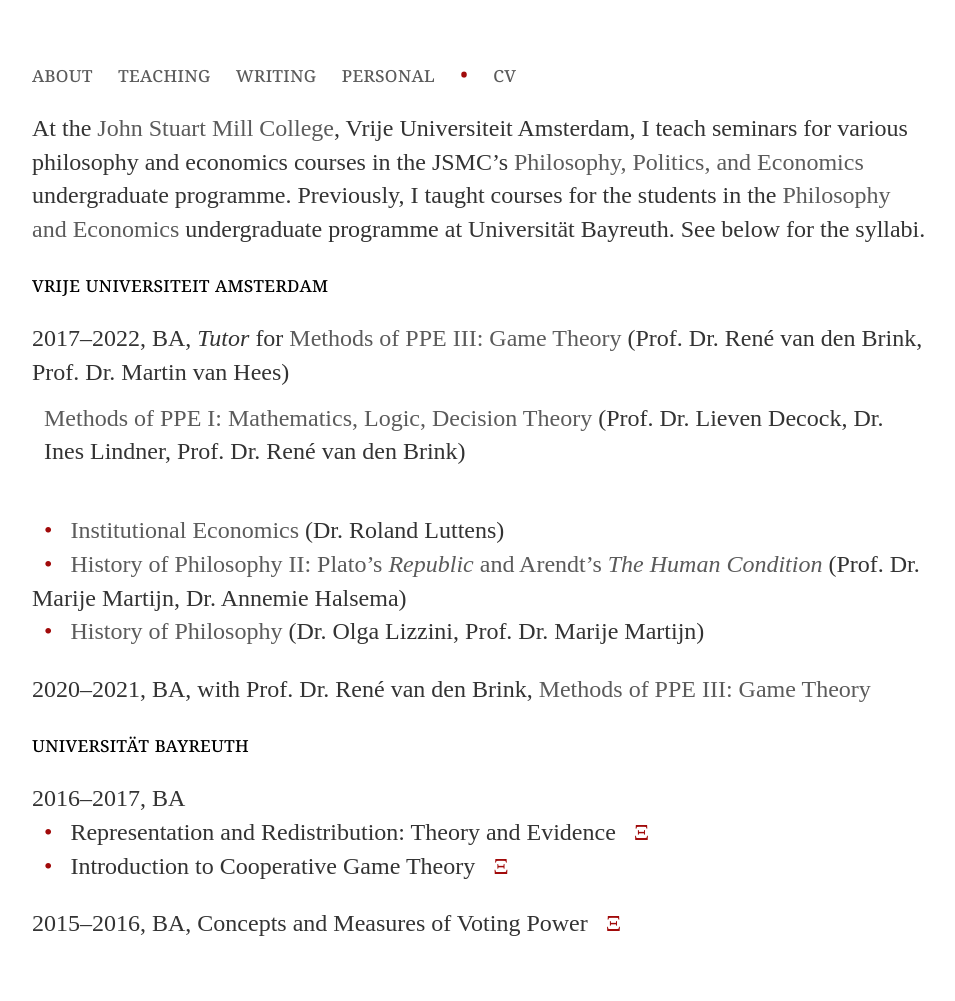
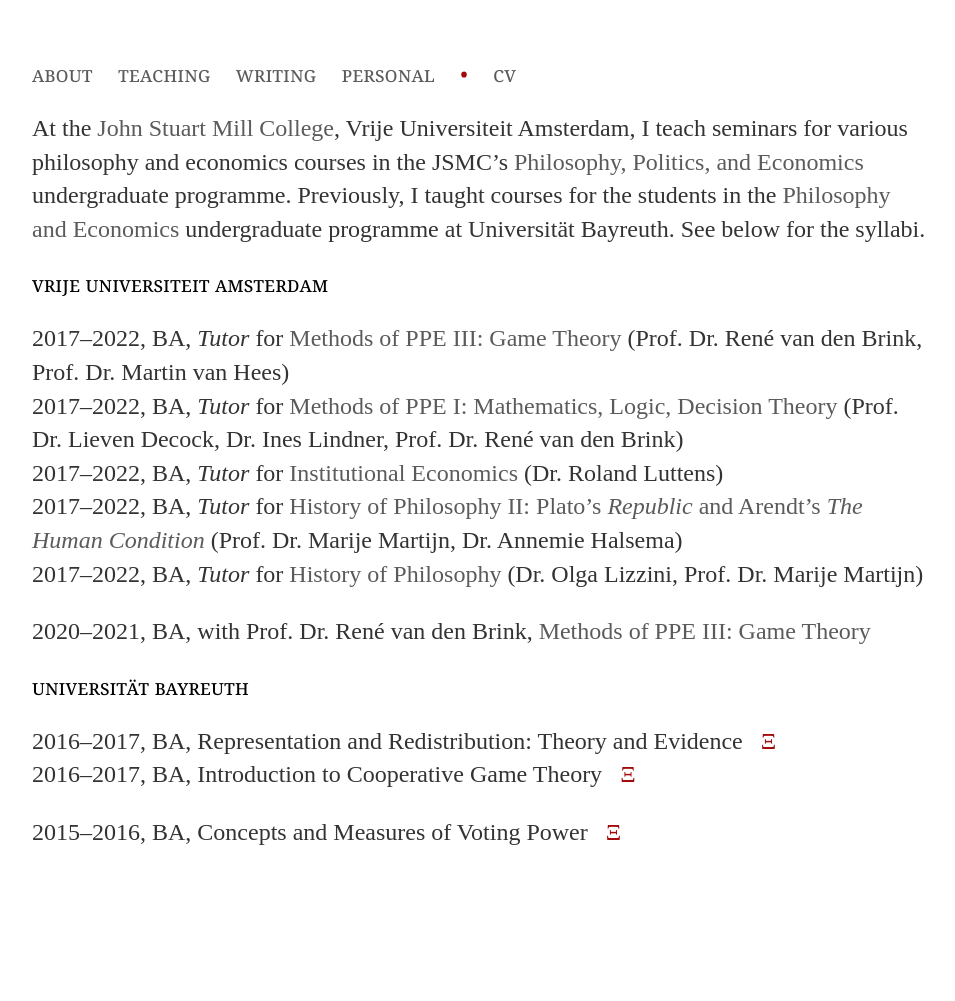
Before and after one commit to uzunovam/uzunovam, a Jekyll site: the page built from teaching/index.html, in a window 1280 px wide. Shown: the whole page, without its empty margins (160-1115 px from the left). Built offline with Jekyll 4.4.1, drawn with Linux system fonts in a browser that asks for light colours; after the commit the page ends 910 px from its top, so only the background shows below that.

Commit message:
Update index.html

```diff
--- a/teaching/index.html
+++ b/teaching/index.html
@@ -6,14 +6,13 @@
 	<p>At the <a href="https://vu.nl/en/about-vu/faculties/faculty-of-humanities/departments/john-stuart-mill-college">John Stuart Mill College</a>, Vrije Universiteit Amsterdam, I teach seminars for various philosophy and economics courses in the JSMC’s <a href="https://vu.nl/en/education/bachelor/philosophy-politics-and-economics">Philosophy, Politics, and Economics</a> undergraduate programme. Previously, I taught courses for the students in the <a href="https://www.pe.uni-bayreuth.de/en/index.html">Philosophy and Economics</a> undergraduate programme at Universit&auml;t Bayreuth. See below for the syllabi.</p>
 	<section>vrije universiteit amsterdam</section>
 	<p>2017–2022, BA, <cite>Tutor</cite> for <a href="https://studiegids.vu.nl/en/Bachelor/2021-2022/philosophy-politics-and-economics/W_JSM_305">Methods of PPE III: Game Theory</a> (Prof. Dr. Ren&eacute; van den Brink, Prof. Dr. Martin van Hees) </br>
-		<span style="margin:0.5em; display:block"> <a href="https://studiegids.vu.nl/en/Bachelor/2021-2022/philosophy-politics-and-economics/W_JSM_102">Methods of PPE I: Mathematics, Logic, Decision Theory</a> (Prof. Dr. Lieven Decock, Dr. Ines Lindner, Prof. Dr. Ren&eacute van den Brink)</span></br>
-		<bullet>&nbsp;&nbsp;&#8226;&nbsp;&nbsp;</bullet> <a href="https://studiegids.vu.nl/en/Bachelor/2021-2022/philosophy-politics-and-economics/W_JSM_218">Institutional Economics</a> (Dr. Roland Luttens) </br>
-		<bullet>&nbsp;&nbsp;&#8226;&nbsp;&nbsp;</bullet> <a href="https://studiegids.vu.nl/en/Bachelor/2021-2022/philosophy-politics-and-economics/W_JSM_211">History of Philosophy II: Plato’s <cite>Republic</cite> and Arendt’s <cite>The Human Condition</cite></a> (Prof. Dr. Marije Martijn, Dr. Annemie Halsema) </br>
-		<bullet>&nbsp;&nbsp;&#8226;&nbsp;&nbsp;</bullet> <a href="https://studiegids.vu.nl/en/Bachelor/2021-2022/philosophy-politics-and-economics/W_JSM_106">History of Philosophy</a> (Dr. Olga Lizzini, Prof. Dr. Marije Martijn)</p>
+		2017–2022, BA, <cite>Tutor</cite> for <a href="https://studiegids.vu.nl/en/Bachelor/2021-2022/philosophy-politics-and-economics/W_JSM_102">Methods of PPE I: Mathematics, Logic, Decision Theory</a> (Prof. Dr. Lieven Decock, Dr. Ines Lindner, Prof. Dr. Ren&eacute van den Brink)</br>
+		2017–2022, BA, <cite>Tutor</cite> for <a href="https://studiegids.vu.nl/en/Bachelor/2021-2022/philosophy-politics-and-economics/W_JSM_218">Institutional Economics</a> (Dr. Roland Luttens) </br>
+		2017–2022, BA, <cite>Tutor</cite> for <a href="https://studiegids.vu.nl/en/Bachelor/2021-2022/philosophy-politics-and-economics/W_JSM_211">History of Philosophy II: Plato’s <cite>Republic</cite> and Arendt’s <cite>The Human Condition</cite></a> (Prof. Dr. Marije Martijn, Dr. Annemie Halsema) </br>
+		2017–2022, BA, <cite>Tutor</cite> for <a href="https://studiegids.vu.nl/en/Bachelor/2021-2022/philosophy-politics-and-economics/W_JSM_106">History of Philosophy</a> (Dr. Olga Lizzini, Prof. Dr. Marije Martijn)</p>
 	<p>2020–2021, BA, with Prof. Dr. Ren&eacute; van den Brink, <a href="https://studiegids.vu.nl/en/Bachelor/2021-2022/philosophy-politics-and-economics/W_JSM_305">Methods of PPE III: Game Theory</a></p>
 	<section>universit&auml;t bayreuth</section>
-	<p>2016–2017, BA </br>
-		<bullet>&nbsp;&nbsp;&#8226;&nbsp;&nbsp;</bullet> Representation and Redistribution: Theory and Evidence &nbsp; <a href="/files/syllabi/RR_Syllabus.pdf"><bullet>&Xi;</bullet></a></br>
-		<bullet>&nbsp;&nbsp;&#8226;&nbsp;&nbsp;</bullet> Introduction to Cooperative Game Theory &nbsp; <a href="/files/syllabi/ICGT_Syllabus.pdf"><bullet>&Xi;</bullet></a></p>
+	<p>2016–2017, BA, Representation and Redistribution: Theory and Evidence &nbsp; <a href="/files/syllabi/RR_Syllabus.pdf"><bullet>&Xi;</bullet></a></br>
+		2016–2017, BA, Introduction to Cooperative Game Theory &nbsp; <a href="/files/syllabi/ICGT_Syllabus.pdf"><bullet>&Xi;</bullet></a></p>
 	<p>2015–2016, BA, Concepts and Measures of Voting Power &nbsp; <a href="/files/syllabi/CMVP_Syllabus.pdf"><bullet>&Xi;</bullet></a></p>
 </div><!-- /.blurb -->
```
